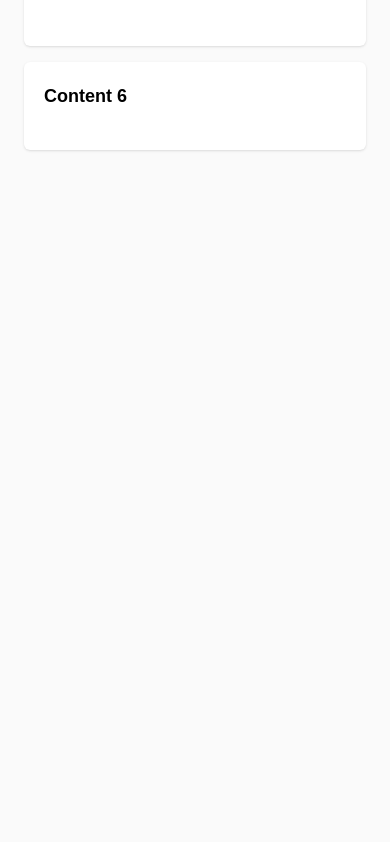
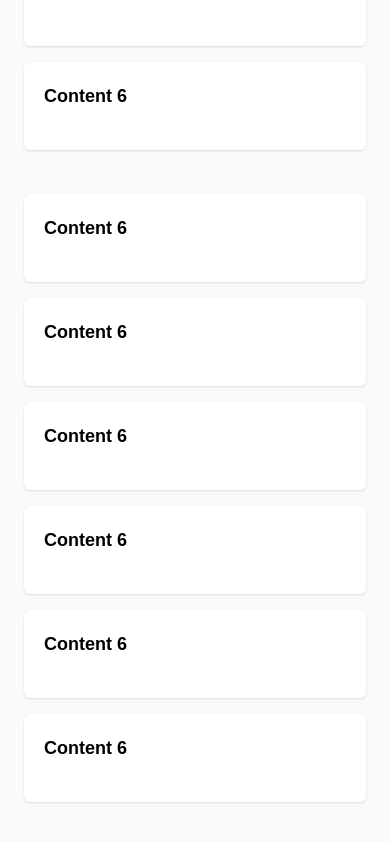
Before and after one commit to jahnnho1/base-next, a Next.js app: page /dashboard in a window 390 px wide. Shown: the part 1050-1892 px from the top of the page. Before the commit the page ends 1248 px from the top, so only its background shows below. Built offline with nearby package versions, Linux system fonts and the light colour scheme; no server answers.

Commit message:
Se continua probando responsive del dashboard

```diff
--- a/src/pages/dashboard/index.jsx
+++ b/src/pages/dashboard/index.jsx
@@ -76,10 +76,56 @@ export default function Dashboard() {
           </div>
         </div>
         <div className="pt-5">
-          <div className="mb-6 grid gap-4 lg:grid-cols-4">
+          <div className="mb-6 grid gap-4 lg:grid-cols-3">
             <div className="panel h-full xl:col-span-2">
               <div className="mb-5 flex items-center justify-between dark:text-white-light">
                 <h5 className="text-lg font-semibold">Content 6 </h5>
+              </div>
+            </div>
+            <div className="panel h-full">
+              <div className="mb-5 flex items-center lg:grid-cols-1">
+                <h5 className="text-lg font-semibold dark:text-white-light">
+                  Content 6
+                </h5>
+              </div>
+            </div>
+          </div>
+        </div>
+        <div className="pt-5">
+          <div className="mb-6 grid gap-4 lg:grid-cols-3">
+            <div className="panel h-full">
+              <div className="mb-5 flex items-center lg:grid-cols-1">
+                <h5 className="text-lg font-semibold dark:text-white-light">
+                  Content 6
+                </h5>
+              </div>
+            </div>
+            <div className="panel h-full">
+              <div className="mb-5 flex items-center lg:grid-cols-1">
+                <h5 className="text-lg font-semibold dark:text-white-light">
+                  Content 6
+                </h5>
+              </div>
+            </div>
+            <div className="panel h-full">
+              <div className="mb-5 flex items-center lg:grid-cols-1">
+                <h5 className="text-lg font-semibold dark:text-white-light">
+                  Content 6
+                </h5>
+              </div>
+            </div>
+            <div className="panel h-full">
+              <div className="mb-5 flex items-center lg:grid-cols-1">
+                <h5 className="text-lg font-semibold dark:text-white-light">
+                  Content 6
+                </h5>
+              </div>
+            </div>
+            <div className="panel h-full">
+              <div className="mb-5 flex items-center lg:grid-cols-1">
+                <h5 className="text-lg font-semibold dark:text-white-light">
+                  Content 6
+                </h5>
               </div>
             </div>
             <div className="panel h-full">
```
